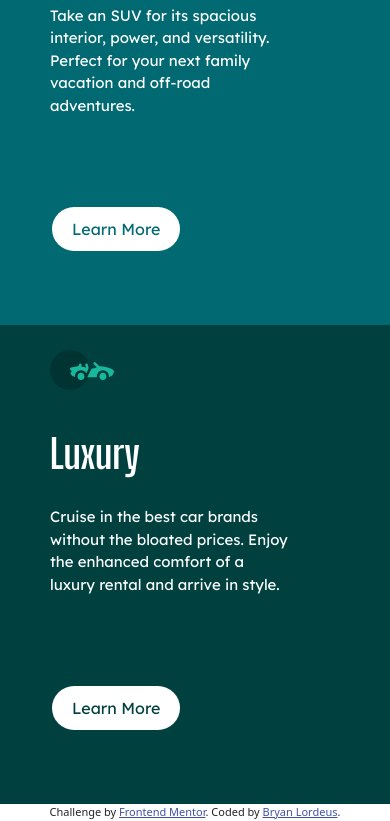
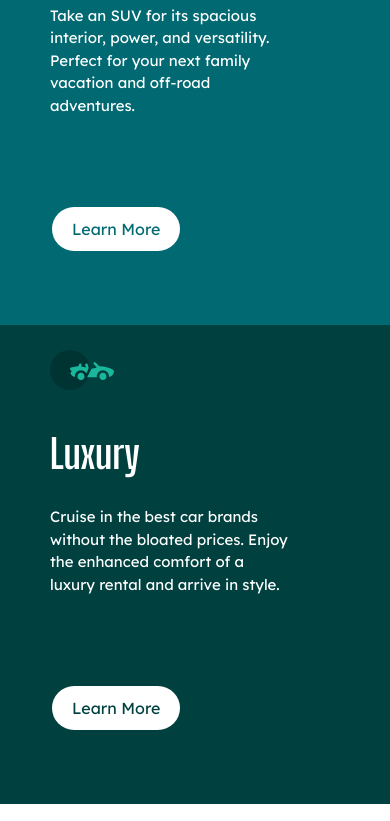
Before and after one commit to blordeus/3-column-preview-card-component-main, a plain HTML site: page index.html in a window 390 px wide. Shown: the part 678-1499 px from the top of the page. Drawn offline with nearby package versions, Linux system fonts and the light colour scheme.

Commit message:
Add responsive hiding

```diff
--- a/index.html
+++ b/index.html
@@ -45,7 +45,7 @@
       </div>
     </div>
 
-  <div class="attribution container-fluid text-center .d-none .d-md-block">
+  <div class="attribution container-fluid text-center d-none d-md-block">
     Challenge by <a href="https://www.frontendmentor.io?ref=challenge" target="_blank" rel="noopener">Frontend Mentor</a>.
     Coded by <a href="#">Bryan Lordeus</a>.
   </div>
```
